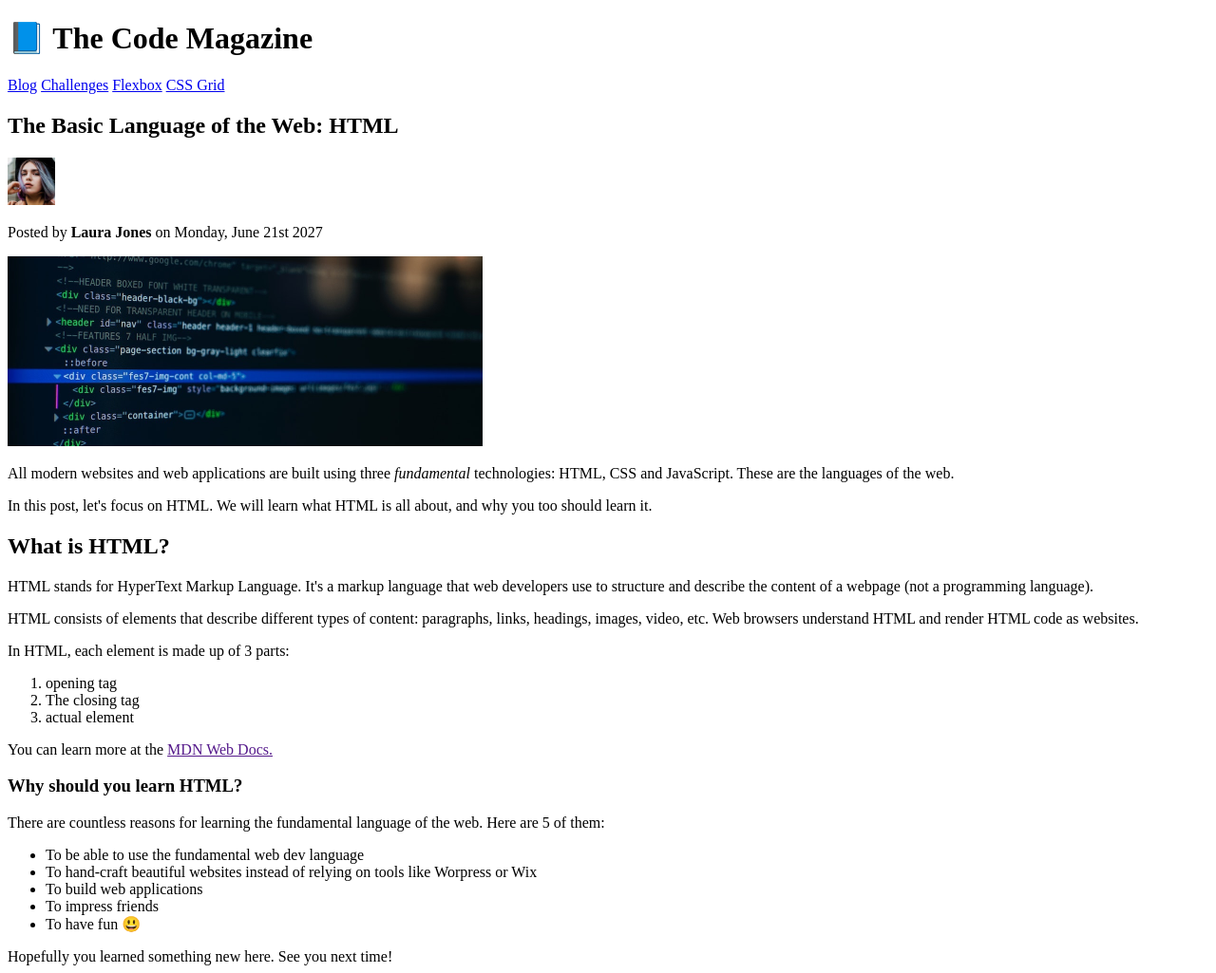
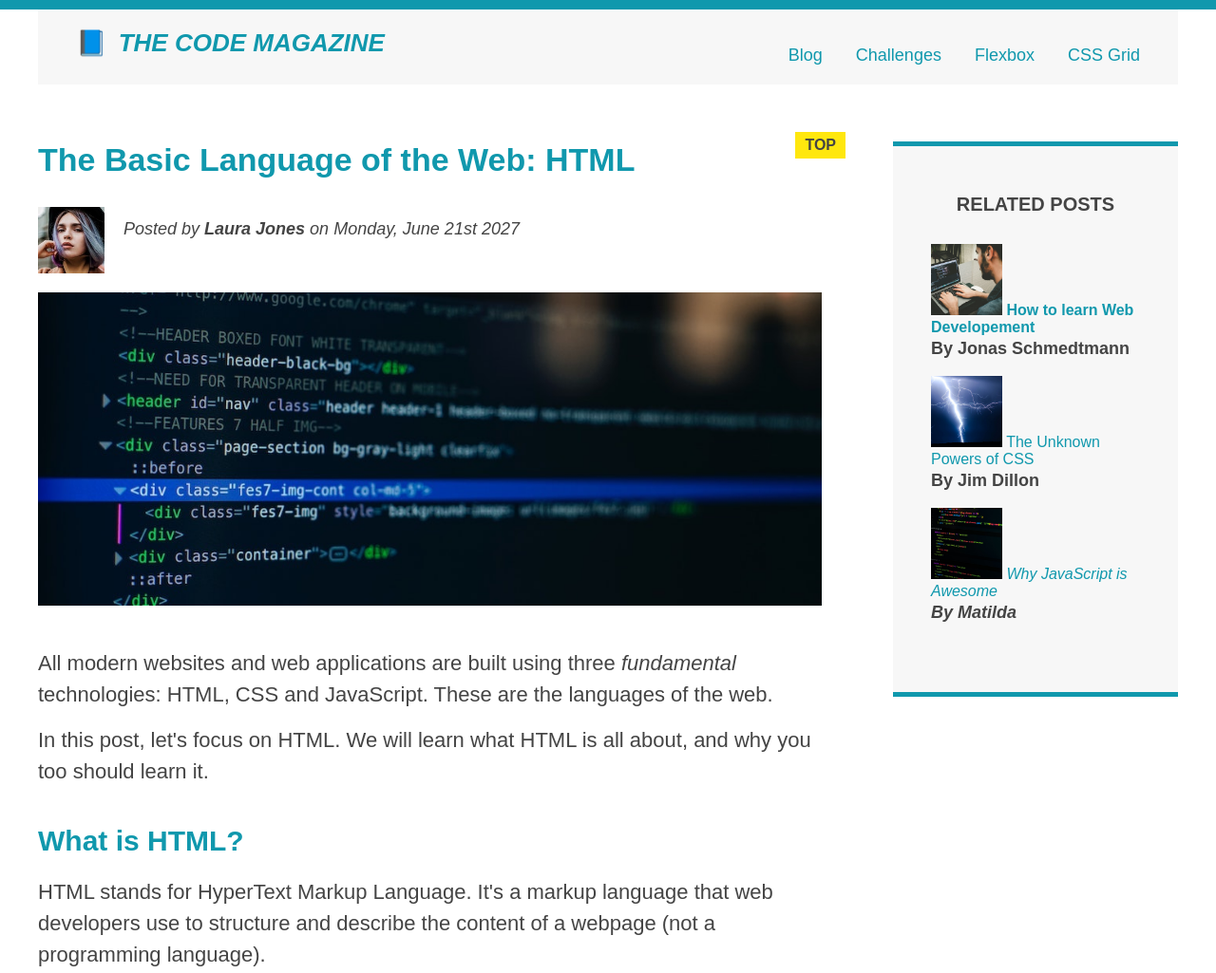
Before and after one commit to alexanderatuobi/HTML-CSS-Studying, a plain HTML site: page index.html in a window 1280 px wide. Shown: the top 1025 px of the page at 95% size. Drawn offline with Linux system fonts and the light colour scheme.

Commit message:
HTML-CSS

```diff
--- /dev/null
+++ b/conversecss.css
@@ -0,0 +1,176 @@
+* {
+    margin: 0;
+    padding: 0px;
+    box-sizing: border-box;
+}
+
+body {
+    font-family: sans-serif;
+    line-height: 1.4;
+    font-size: 18px;
+}
+
+#container {
+    width: 900px;
+    margin: 40px auto;
+    /* position: relative; */
+}
+
+.article {
+    border: 5px solid black;
+    position: relative;
+}
+
+.main-header {
+    text-align: center;
+    font-size: 22px;
+    text-transform: uppercase;
+    background-color: #f7f7f7;
+}
+
+.image {
+    margin-right: 40px;
+    float: left;
+}
+
+.description {
+    float: left;
+}
+
+.product-det {
+    float: right;
+    margin-left: 40px;
+    width: 280px;
+}
+
+.sale {
+    text-transform: uppercase;
+    font-weight: bold;
+    font-size: 12px;
+    padding: 7px 15px;
+    color: #ffff;
+    background-color: #ec2f2f;
+    display: inline-block;
+    position: absolute;
+    top: -17px;
+    left: -38px;
+    letter-spacing: 3px;
+}
+
+.image {
+    width: 250px;
+    height: 250px;
+}
+
+.price {
+    font-size: 24px;
+    float: left;
+    margin-top: 10px;
+    /* margin-right: 65px; */
+}
+
+.promo {
+    text-transform: uppercase;
+    font-weight: bold;
+    color:#727272;
+    margin-bottom: 20px;
+    margin-top: 20px;
+    float: right;
+}
+
+.info-text {
+    margin-bottom: 20px;
+    width: 280px;
+    clear: both;
+}
+
+.color-picker {
+    margin-top: 20px;
+}
+
+.blck {
+    background-color: #000;
+    display: inline-block;
+    width: 30px;
+    height: 30px;
+    margin-right: 10px;
+}
+
+.blu {
+    background-color: #2d5bbe;
+    display: inline-block;
+    width: 30px;
+    height: 30px;
+    margin-right: 10px;
+}
+
+.rd {
+    background-color: #f01818;
+    display: inline-block;
+    width: 30px;
+    height: 30px;
+    margin-right: 10px;
+}
+
+.yello {
+    background-color: #dacf42;
+    display: inline-block;
+    width: 30px;
+    height: 30px;
+    margin-right: 10px;
+}
+
+.gren {
+    background-color: #62af23;
+    display: inline-block;
+    width: 30px;
+    height: 30px;
+    margin-right: 10px;
+}
+
+.brawn {
+    background-color: #8d4b14;
+    display: inline-block;
+    width: 30px;
+    height: 30px;
+}
+
+.product-details {
+    text-transform: uppercase;
+    font-size: 16px;
+    margin-bottom: 20px;
+    margin-top: 20px;
+}
+
+ul {
+    margin-left: 30px;
+    line-height: 1.5;
+}
+
+a:link, a:visited{
+    color: black;
+}
+
+a:hover, a:active{
+    text-decoration: none;
+}
+
+li {
+    list-style:square;
+}
+
+button {
+    color: white;
+    border: 2px solid black;
+    font-size: 20px;
+    background-color:black;
+    text-transform: uppercase;
+    width: 100%;
+    padding: 12px;
+}
+
+button:hover {
+    background-color: white;
+    color: black;
+    cursor: pointer;
+}
--- a/index.html
+++ b/index.html
@@ -4,83 +4,93 @@
     <meta charset="UTF-8">
     <meta http-equiv="X-UA-Compatible" content="IE=edge">
     <meta name="viewport" content="width=device-width, initial-scale=1.0">
-    <title>Document</title>
+    <title>The Basic Language of the Web</title>
+    <link rel="stylesheet" href="style.css">
 </head>
 <body>
-    <header>
-        <h1>📘 The Code Magazine</h1>
+    <div id="container">
+        <header class="main-header clear-fix">
+            <h1 class="sub-header">📘 The Code Magazine</h1>
 
-        <nav>
+            <nav class="nav-bar">
+                <!-- <strong>This is a navigation</strong> -->
                 <a href="blog.html" target="_blank">Blog</a>
                 <a href="#">Challenges</a>
                 <a href="#">Flexbox</a>
                 <a href="#">CSS Grid</a>
             </nav>
+
+            <!-- <div class="clear"></div> -->
         </header>
 
         <article>
-        <header>
+            <header class="post-header">
                 <h2>The Basic Language of the Web: HTML</h2>
 
-            <img src="img/laura-jones.jpg" alt="Laura jone image" width="50px" height="50px" />
-            <p>Posted by <strong>Laura Jones</strong> on Monday, June 21st 2027</p>
+                <img src="img/laura-jones.jpg" alt="Laura jone image" class="author-image">
+                <p id="author" class="author">Posted by <strong>Laura Jones</strong> on Monday, June 21st 2027</p>
 
-            <img src="img/post-img.jpg" alt="HTML code on a screen" width="500px" height="200px" />
+                <img src="img/post-img.jpg" alt="HTML code on a screen" width="500" height="200" class="post-image" >
+                <button>❤️like</button>
             </header>
 
             <p>All modern websites and web applications are built using three <em>fundamental</em> technologies: HTML, CSS and JavaScript. These are the languages of the web.</p>
 
             <p>In this post, let's focus on HTML. We will learn what HTML is all about, and why you too should learn it.</p>
 
-        <h2>What is HTML?</h2>
+            <h3>What is HTML?</h3>
             <p>HTML stands for HyperText Markup Language. It's a markup language that web developers use to structure and describe the content of a webpage (not a programming language).</p>
             <p>HTML consists of elements that describe different types of content: paragraphs, links, headings, images, video, etc. Web browsers understand HTML and render HTML code as websites.</p>
             <p>In HTML, each element is made up of 3 parts:</p>
 
             <ol>
-            <li>opening tag</li>
+                <li class="first-li">opening tag</li>
                 <li>The closing tag</li>
                 <li>actual element</li>
             </ol>
-        <p>You can learn more at the <a href="" target="_blank">MDN Web Docs.</a></p>
+            <p>You can learn more at the <a href="#" target="_blank">MDN Web Docs.</a></p>
             <h3>Why should you learn HTML?</h3>
 
             <p>There are countless reasons for learning the fundamental language of the web. Here are 5 of them:</p>
 
             <ul>
-            <li>To be able to use the fundamental web dev language</li>
+                <li class="first-li">To be able to use the fundamental web dev language</li>
                 <li>To hand-craft beautiful websites instead of relying on tools like Worpress or Wix</li>
                 <li>To build web applications</li>
                 <li>To impress friends</li>
                 <li>To have fun 😃</li>
             </ul>
 
-        Hopefully you learned something new here. See you next time!
+            <p>Hopefully you learned something new here. See you next time!</p>
         </article>
 
         <aside>
             <h4>Related Posts</h4>
-        <ul>
+            <ul class="related">
                 <li>
                     <img src="img/related-1.jpg" alt="someone coding" width="75" height="75">
                     <a href="">How to learn Web Developement</a>
-                <p>By Alexander Atuobi</p>
+                    <p class="related-author">By Jonas Schmedtmann</p>
                 </li>
                 <li>
                     <img src="img/related-2.jpg" alt="thunder strike" width="75" height="75">
                     <a href="#">The Unknown Powers of CSS</a>
-                <p>By Alexander Atuobi</p>
+                    <p class="related-author">By Jim Dillon</p>
                 </li>
                 <li>
                     <img src="img/related-3.jpg" alt="code snippet" width="75" height="75">
                     <a href="#">Why JavaScript is Awesome</a>
-                <p>By Alexander Atuobi</p>
+                    <p class="related-author">By Matilda</p>
                 </li>
             </ul>
+
         </aside>
 
         <footer>
-        copyright &copy; 2027 by the Code Magazine
+            <p id="copyright" class="copyright text">copyright &copy; 2027 by the Code Magazine</p>
         </footer>
+    </div>
+
+    <!-- <button>❤️like</button> -->
 </body>
 </html>
--- /dev/null
+++ b/style.css
@@ -0,0 +1,254 @@
+* {
+    padding: 0;
+    margin: 0;
+    box-sizing: border-box;
+}
+
+body {
+    color: #444;
+    font-family: sans-serif;
+
+    border-top: 10px solid #1098ad;
+    position: relative;
+}
+
+#container {
+    width: 1200px;
+    margin: 0 auto;
+}
+
+.main-header {
+    background-color: #f7f7f7;
+    padding: 20px 40px;
+    margin-bottom:60px;
+    /* height: 80px; */
+}
+
+nav{
+    font-size: 18px;
+}
+
+article {
+    margin-bottom: 60px;
+}
+
+.post-header {
+    margin-bottom: 40px;
+}
+
+aside {
+    background-color:#f7f7f7;
+    border-top: 5px solid  #1098ad;
+    border-bottom: 5px solid  #1098ad;
+    padding: 50px 40px;
+}
+
+h1, h2, h3 {
+    color: #1098ad;
+}
+
+h1 {
+    font-size: 26px;
+    text-transform: uppercase;
+    font-style: italic;
+    color: #1098ad;
+}
+
+h2 {
+    font-size: 34px;
+    margin-bottom: 30px;
+    /* border: 2px solid grey; */
+    position: relative;
+}
+
+h3 {
+    font-size: 30px;
+    margin-bottom: 20px;
+    margin-top: 40px;
+}
+
+h4 {
+    font-size: 20px;
+    text-transform: uppercase;
+    text-align: center;
+    margin-bottom: 30px;
+}
+
+p {
+    font-size: 22px;
+    line-height: 1.5;
+    margin-bottom: 15px;
+}
+
+ul, ol {
+    margin-left: 50px;
+    margin-bottom: 20px;
+}
+
+li {
+    font-style: 20px;
+    margin-bottom: 8px;
+}
+
+li:last-child {
+    margin-bottom: 0;
+}
+
+/* footer p {
+    font-size: 16px;
+} */
+
+/* article header p {
+    font-style: italic;
+} */
+
+#author {
+    font-style: italic;
+    font-size: 18px;
+}
+
+#copyright {
+    font-size: 16px;
+}
+
+.related-author {
+    font-size: 18px;
+    font-weight: bold;
+}
+
+.related {
+    list-style: none;
+    margin-left: 0;
+}
+
+/* body {
+    background-color: orangered;
+} */
+
+/* .first-li{
+    font-weight: bold;
+} */
+
+li:first-child {
+    font-weight: bold;
+}
+
+li:last-child {
+    font-style: italic;
+}
+
+/* li:nth-child(odd) {
+    color: red;
+} */
+
+/* styling links */
+a:link {
+    color: #1098ad;
+    text-decoration:none;
+}
+
+a:visited {
+    color: #1098ad;
+}
+
+a:hover {
+    color: orangered;
+    font-weight: bold;
+    text-decoration: underline solid orangered;
+}
+
+/* when we click */
+a:active {
+    background-color:black;
+    font-style: italic;
+}
+/* LVHA[link,visited,hover,active] */
+
+.post-image {
+    width: 100%;
+    height: auto;
+}
+
+nav a:link {
+    margin-right: 30px;
+    margin-top: 18px;
+    display: inline-block;
+}
+
+nav a:link:last-child {
+    margin-right: 0;
+}
+
+button {
+    font-size: 22px;
+    padding: 20px;
+    cursor: pointer;
+
+    position: absolute;
+    bottom: 50px;
+    right: 50px ;
+}
+
+h1::first-letter {
+    font-style: normal;
+    margin-right: 5px;
+}
+
+h2::after {
+    content: "TOP";
+    background-color: #ffe70e;
+    color: #444;
+    font-size: 16px;
+    font-weight: bold;
+    display: inline-block;
+    padding: 5px 10px;
+    position: absolute;
+    top: -10px;
+    right: -25px;
+}
+
+/* FLOATS */
+.author-image {
+    width: 70px;
+    float:left;
+    margin-bottom: 20px;
+}
+
+.author {
+    float: left;
+    margin-top: 10px;
+    margin-left: 20px;
+}
+
+.sub-header{
+    float: left;
+}
+
+.nav-bar {
+    float: right;
+}
+
+.clear {
+    clear: both;
+}
+
+/* clear fix hack */
+.clear-fix::after{
+    clear: both;
+    content: '';
+    display:block;
+}
+
+article {
+    width: 825px;
+    float:left;
+}
+
+aside {
+    width: 300px;
+    float:right;
+}
+
+footer {
+    clear:both;
+}
```
Also changed, not shown: converse.html (added, +44 -0 lines), img/challenges.jpg (added). Lines whose indentation alone changed are shown as unchanged.
